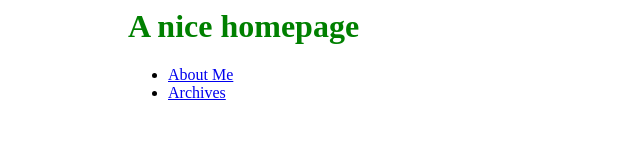
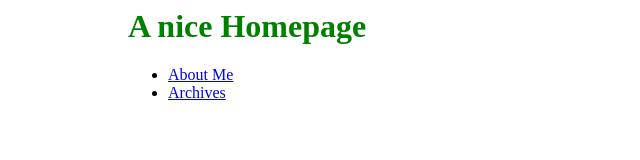
Before and after one commit to DCSIL-summer-course/learn-git, a plain HTML site: page index.html in a window 1280 px wide. Shown: the full height of the page, 0-640 px from the left. Drawn offline with Linux system fonts and the light colour scheme.

Commit message:
updated header

```diff
--- a/index.html
+++ b/index.html
@@ -5,7 +5,7 @@
 </head>
 <body>
   <div class="container">
-    <h1>A nice homepage</h1>
+    <h1>A nice Homepage</h1>
     <ul>
       <li><a href="about/index.html">About Me</a></li>
       <li><a href="archives/index.html">Archives</a></li>
```
